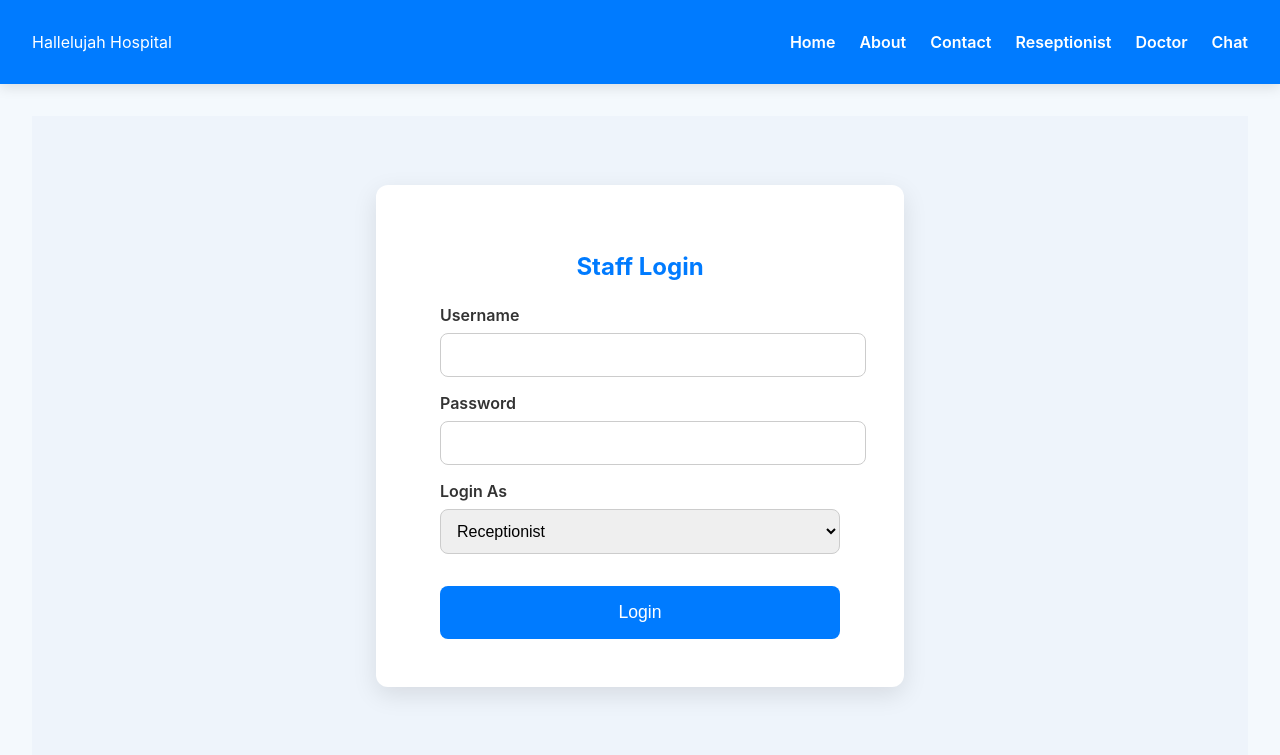
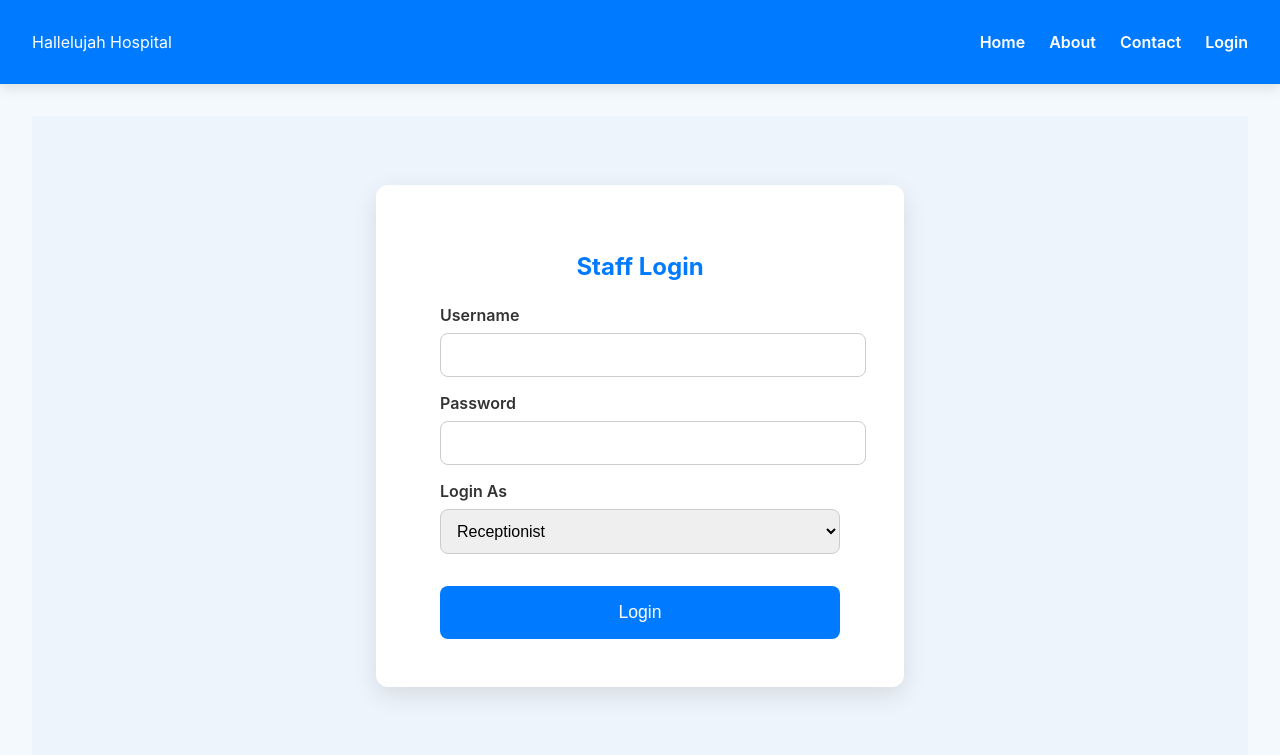
Before and after one commit to Ammanx125/hospital-site, a Flask app: page /login in a window 1280 px wide. Shown: the top 755 px of the page. Run offline with Flask 3, Linux system fonts and the light colour scheme; some web fonts are replaced.

Commit message:
Updated folder with new content

```diff
--- a/app/__init__.py
+++ b/app/__init__.py
@@ -8,13 +8,13 @@ def create_app():
     app.config.setdefault('MESSAGES', [])
     app.jinja_env.filters['format_time'] = format_time
 
-    from .routes.auth_routes import auth
+    from .routes.auth_routes import auth_bp
     from .routes.receptionist_routes import receptionist_bp
     from .routes.doctor_routes import doctor_bp
     from .routes.chat_routes import chat_bp
     from .routes.general_routes import general_bp
 
-    app.register_blueprint(auth)
+    app.register_blueprint(auth_bp)
     app.register_blueprint(receptionist_bp)
     app.register_blueprint(doctor_bp)
     app.register_blueprint(chat_bp)
--- a/app/routes/auth_routes.py
+++ b/app/routes/auth_routes.py
@@ -1,30 +1,71 @@
-from flask import Blueprint, render_template, request, redirect, session, url_for
+from flask import Blueprint, render_template, request, redirect, session, url_for, flash
+from functools import wraps
 
-auth = Blueprint('auth', __name__)
+auth_bp = Blueprint('auth', __name__)
 
-# Dummy user database
+# Dummy user store; in production use a real database
 users = {
-    "reception1": {"password": "pass123", "role": "receptionist"},
-    "doctor1": {"password": "docpass", "role": "doctor"}
+    "abc": {"password": "123", "role": "receptionist"},
+    "asd": {"password": "123", "role": "doctor"}
 }
 
-@auth.route('/login', methods=['GET', 'POST'])
+def login_required(role=None):
+    """
+    Decorator to protect routes by login and role.
+    Usage:
+      @login_required()             # any logged-in user
+      @login_required('doctor')     # only doctors
+    """
+    def decorator(f):
+        @wraps(f)
+        def wrapped(*args, **kwargs):
+            if 'username' not in session:
+                flash('Please log in to access this page.', 'error')
+                return redirect(url_for('auth.login'))
+            if role and session.get('role') != role:
+                flash('You do not have permission to view this page.', 'error')
+                return redirect(url_for('auth.login'))
+            return f(*args, **kwargs)
+        return wrapped
+    return decorator
+
+@auth_bp.route('/login', methods=['GET', 'POST'])
 def login():
+    next_page = request.args.get('next')  # for redirects like /chat
+
     if request.method == 'POST':
-        username = request.form['username']
-        password = request.form['password']
-        role = request.form['role']
+        username = request.form.get('username', '').strip()
+        password = request.form.get('password', '').strip()
+        role     = request.form.get('role')
 
         user = users.get(username)
-        if user and user['password'] == password and user['role'] == role:
-            session['username'] = username
-            session['role'] = role
 
-            if role == 'receptionist':
-                return redirect(url_for('main.receptionist_dashboard'))
-            elif role == 'doctor':
-                return redirect(url_for('main.doctor_dashboard'))
-        else:
-            return render_template('login.html', error="Invalid credentials")
+        if not user or user['password'] != password or user['role'] != role:
+            flash('Invalid credentials, try again.', 'error')
+            return render_template('login.html')
+
+        # Successful login
+        session.clear()
+        session['username'] = username
+        session['role'] = role
+        flash(f'Welcome, {username}!', 'success')
+
+        # Redirect priority: custom next_page > role dashboard
+        if next_page:
+            return redirect(next_page)
+
+        if role == 'receptionist':
+            return redirect(url_for('receptionist.receptionist_dashboard'))
+        elif role == 'doctor':
+            return redirect(url_for('doctor.doctor_dashboard'))
+
+        # fallback if role doesn't match known dashboards
+        return redirect(url_for('auth.login'))
 
     return render_template('login.html')
+
+@auth_bp.route('/logout')
+def logout():
+    session.clear()
+    flash('You have been logged out.', 'success')
+    return redirect(url_for('auth.login'))
--- a/app/routes/chat_routes.py
+++ b/app/routes/chat_routes.py
@@ -1,8 +1,11 @@
 from flask import Blueprint, render_template, request, redirect, url_for, current_app, flash
+from ..routes.auth_routes import login_required
+
 
 chat_bp = Blueprint('chat', __name__)
 
 @chat_bp.route('/chat', methods=['GET', 'POST'])
+@login_required()
 def chat():
     # Initialize shared list if not present
     messages = current_app.config.setdefault('MESSAGES', [])
--- a/app/routes/doctor_routes.py
+++ b/app/routes/doctor_routes.py
@@ -1,4 +1,5 @@
 from flask import Blueprint, render_template, request, redirect, url_for
+from ..routes.auth_routes import login_required
 
 doctor_bp = Blueprint('doctor', __name__)
 
@@ -9,6 +10,7 @@ patients = [
 ]
 
 @doctor_bp.route('/doctor_dashboard')
+@login_required('doctor')
 def doctor_dashboard():
     return render_template('doctor/dashboard.html', patients=patients)
 
--- a/app/routes/receptionist_routes.py
+++ b/app/routes/receptionist_routes.py
@@ -1,4 +1,5 @@
 from flask import Blueprint, render_template, request, redirect, url_for, current_app
+from ..routes.auth_routes import login_required
 
 receptionist_bp = Blueprint('receptionist', __name__)
 
@@ -6,6 +7,7 @@ receptionist_bp = Blueprint('receptionist', __name__)
 patients = []
 
 @receptionist_bp.route('/receptionist_dashboard')
+@login_required('receptionist')
 def receptionist_dashboard():
     appointments = current_app.config['APPOINTMENTS']
     return render_template('receptionist/dashboard.html', patients=patients, appointments=appointments)
--- a/app/static/css/style.css
+++ b/app/static/css/style.css
@@ -556,7 +556,7 @@ a.appointment-box-link:active {
 
 .watermark-logo {
     position: absolute;
-    top: 16%;
+    top: 18%;
     left: 50%;
     width: 400px;
     height: 400px;
--- a/app/templates/base.html
+++ b/app/templates/base.html
@@ -15,9 +15,14 @@
                 <li><a href="{{ url_for('general.home') }}">Home</a></li>
                 <li><a href="{{ url_for('general.about') }}">About</a></li>
                 <li><a href="{{ url_for('general.contact') }}">Contact</a></li>
-                <li><a href="{{ url_for('receptionist.receptionist_dashboard') }}">Reseptionist</a></li>
-                <li><a href="{{ url_for('doctor.doctor_dashboard') }}">Doctor</a></li>
-                <li><a href="{{ url_for('chat.chat') }}">Chat</a></li>
+                {% if session.get('username') %}
+                  <li><a href="{{ url_for('receptionist.receptionist_dashboard') }}">Receptionist</a></li>
+                  <li><a href="{{ url_for('doctor.doctor_dashboard') }}">Doctor</a></li>
+                  <li><a href="{{ url_for('chat.chat') }}">Chat</a></li>
+                  <li><a href="{{ url_for('auth.logout') }}">Logout</a></li>
+                {% else %}
+                  <li><a href="{{ url_for('auth.login') }}">Login</a></li>
+                {% endif %}
             </ul>
         </nav>
 
```
Also changed, not shown: app/routes/general_routes.py (+4 -4 lines).
